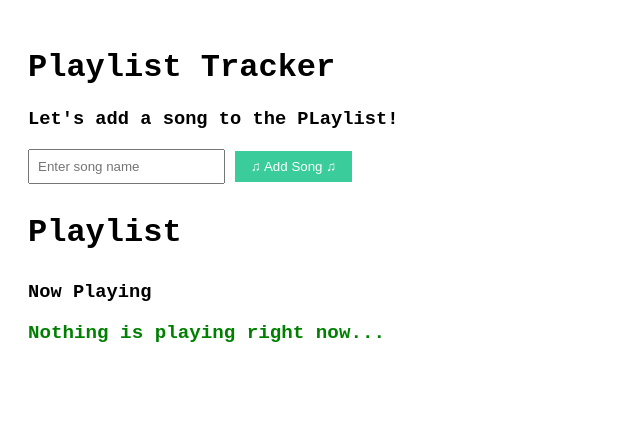
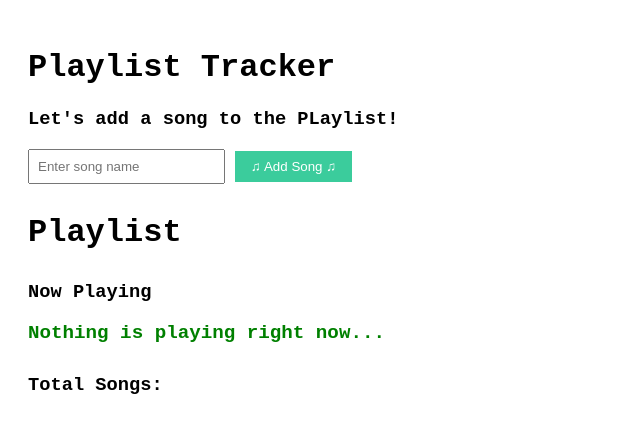
Before and after one commit to NOVGAB11/Proj4GabR, a Vue app: page / in a window 1280 px wide. Shown: the top 432 px of the page, without its empty margins (0-640 px from the left). Built offline with nearby package versions, Linux system fonts and the light colour scheme.

Commit message:
added a song count property to count how many songs are in the playlist

```diff
--- a/src/App.vue
+++ b/src/App.vue
@@ -1,5 +1,5 @@
 <script setup>
-  import {ref} from 'vue'
+  import {ref, computed} from 'vue'
   import UserInputSong from './components/UserInputSong.vue';
 
   const playlist = ref([]);
@@ -17,18 +17,9 @@
   const settingNowPlaying = (song) => {
     nowPlaying.value = song;
   };
+
+  const songCount = computed(() => playlist.value.lenght);
 </script>
-
-
-
-
-
-
-
-
-
-
-
 
 
 <template>
@@ -55,6 +46,9 @@
       <p v-else>Nothing is playing right now...</p>
     </section>
 
+    <section class="song-count">
+      <h3>Total Songs: {{ songCount}}</h3>
+    </section>
   </main>
 
 
```
